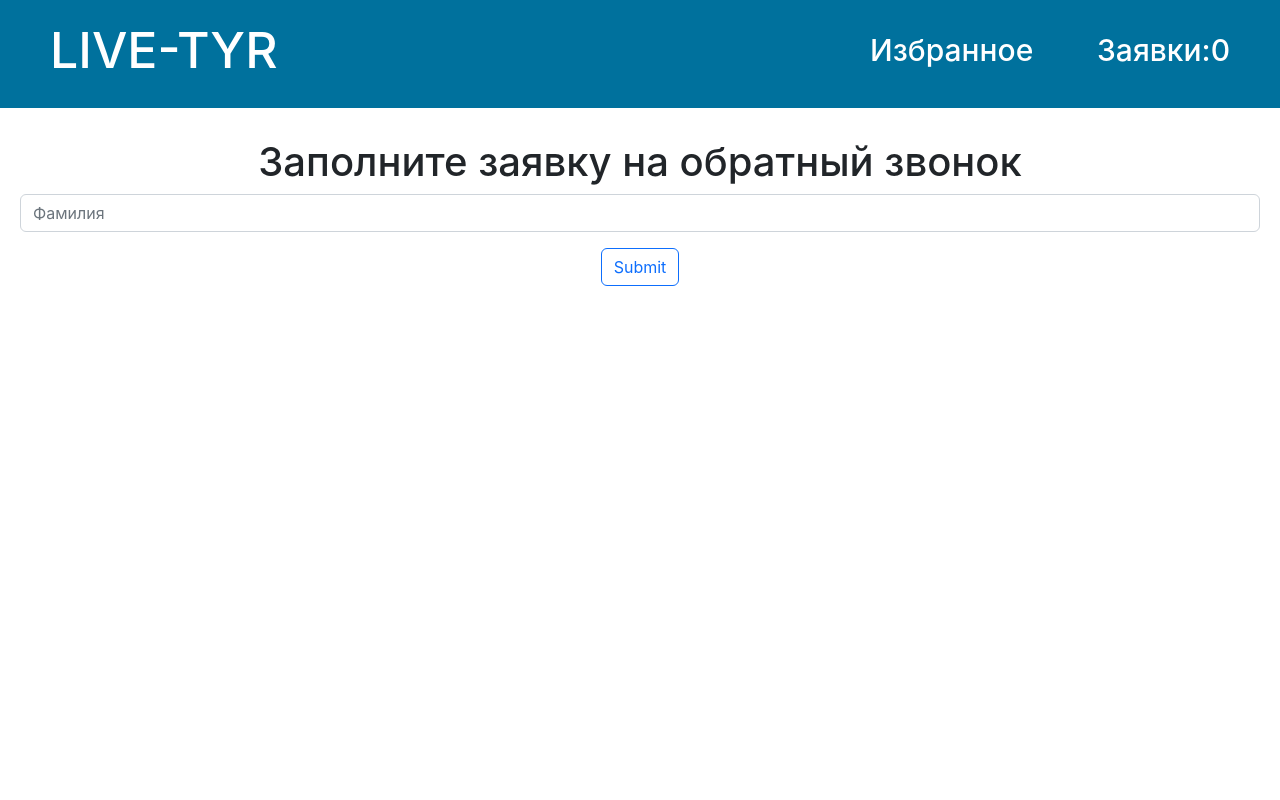
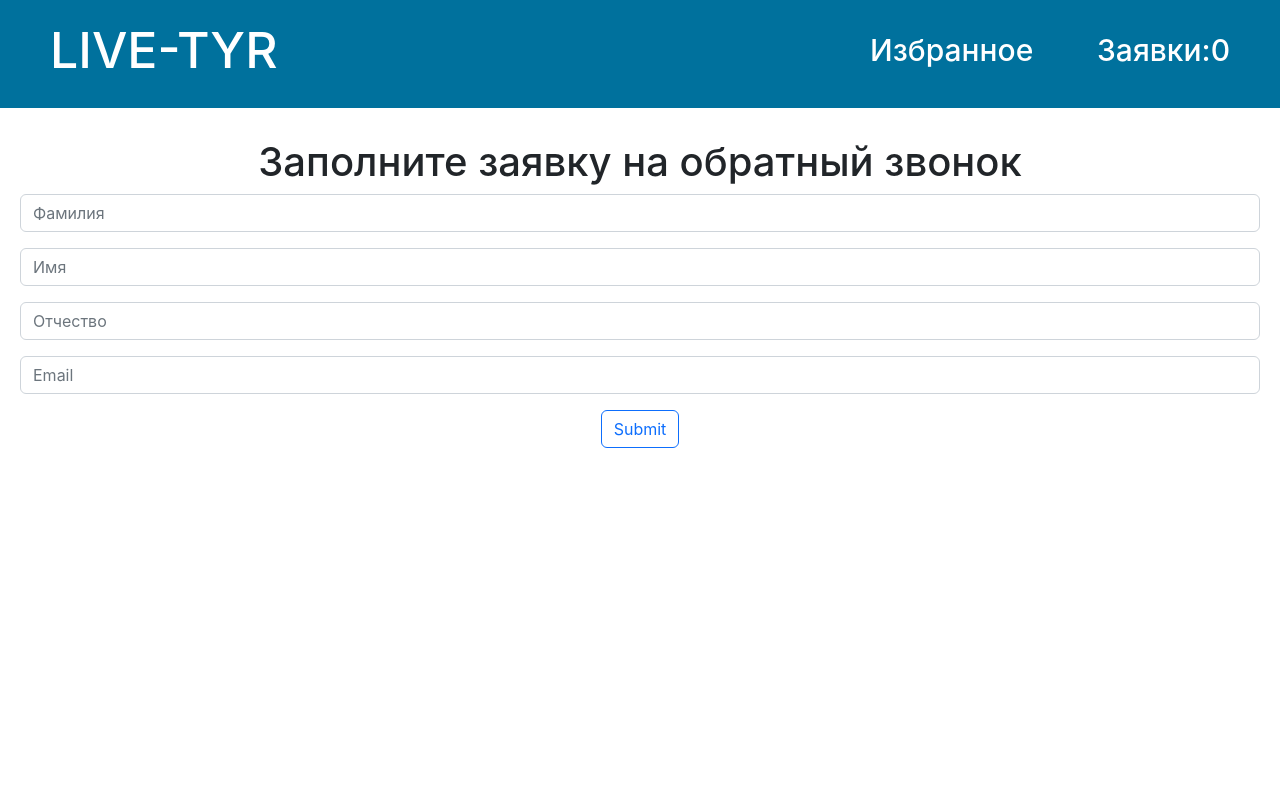
Before and after one commit to HolodN/Old, a React (Create React App) app in the folder my-app/: page /form in a window 1280 px wide. Shown: the top 800 px of the page. Built offline with nearby package versions, Linux system fonts and the light colour scheme; no server answers.

Commit message:
Доработали форму заявки

```diff
--- a/my-app/src/components/cart/cart.module.css
+++ b/my-app/src/components/cart/cart.module.css
@@ -57,7 +57,7 @@
     border-radius: 10px;
     padding: 10px;
     justify-self: end;
-    width: 252px;
+    width: 260px;
 
   }
 
--- a/my-app/src/components/form/Form.jsx
+++ b/my-app/src/components/form/Form.jsx
@@ -18,8 +18,7 @@ export default function Form(){
                      {...register("lastName", {
                             required: true,
                             maxLength: 50,
-                            pattern: /^[А-Яа-я]+$/i
-                     })}
+                            pattern: /^[А-Яа-я]+$/i  })}
                      type="text"
                      className="form-control"
                      placeholder="Фамилия"
@@ -34,7 +33,65 @@ export default function Form(){
                 {errors?.lastName?.type === "pattern" &&(
                     <p>Поле заполненно некорректно</p>
                 )}
-
+                <div className="input-group mb-3">
+                     <input
+                     {...register("firstName", {
+                            required: true,
+                            maxLength: 50,
+                            pattern: /^[А-Яа-я]+$/i
+                     })}
+                     type="text"
+                     className="form-control"
+                     placeholder="Имя"
+                    />
+                </div>
+                {errors?.firstName?.type === "required" &&(
+                    <p>Поле Имя обязательно для заполнения</p>
+                )}
+                {errors?.firstName?.type === "maxLength" &&(
+                    <p>Имя не может содержать более 50 символов</p>
+                )}
+                {errors?.firstName?.type === "pattern" &&(
+                    <p>Поле заполненно некорректно</p>
+                )}
+                <div className="input-group mb-3">
+                     <input
+                     {...register("middleName", {
+                            maxLength: 50,
+                            pattern: /^[А-Яа-я]+$/i
+                     })}
+                     type="text"
+                     className="form-control"
+                     placeholder="Отчество"
+                    />
+                </div>
+                {errors?.middleName?.type === "maxLength" &&(
+                    <p>Отчество не может содержать более 50 символов</p>
+                )}
+                {errors?.middleName?.type === "pattern" &&(
+                    <p>Поле заполненно некорректно</p>
+                )}
+                <div className="input-group mb-3">
+                     <input
+                     {...register("email", {
+                            required: true,
+                            maxLength: 50,
+                            pattern: /^[A-Za-z@._-]+$/i
+                     })}
+                     type="text"
+                     className="form-control"
+                     placeholder="Email"
+                    />
+                </div>
+                {errors?.email?.type === "required" &&(
+                    <p>Поле Email обязательно для заполнения</p>
+                )}
+                {errors?.email?.type === "maxLength" &&(
+                    <p>Email не может содержать более 50 символов</p>
+                )}
+                {errors?.email?.type === "pattern" &&(
+                    <p>Поле заполненно некорректно</p>
+                )}
             </div>
             <div>
                 <input className="btn btn-outline-primary" type="submit"/>
```
